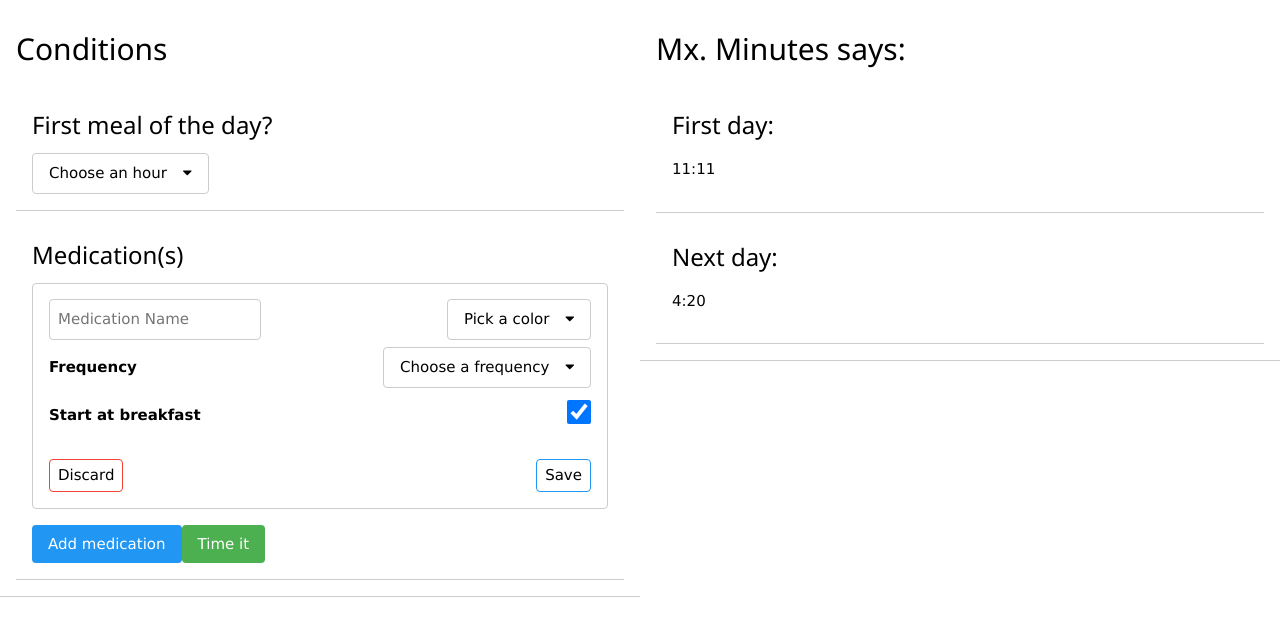
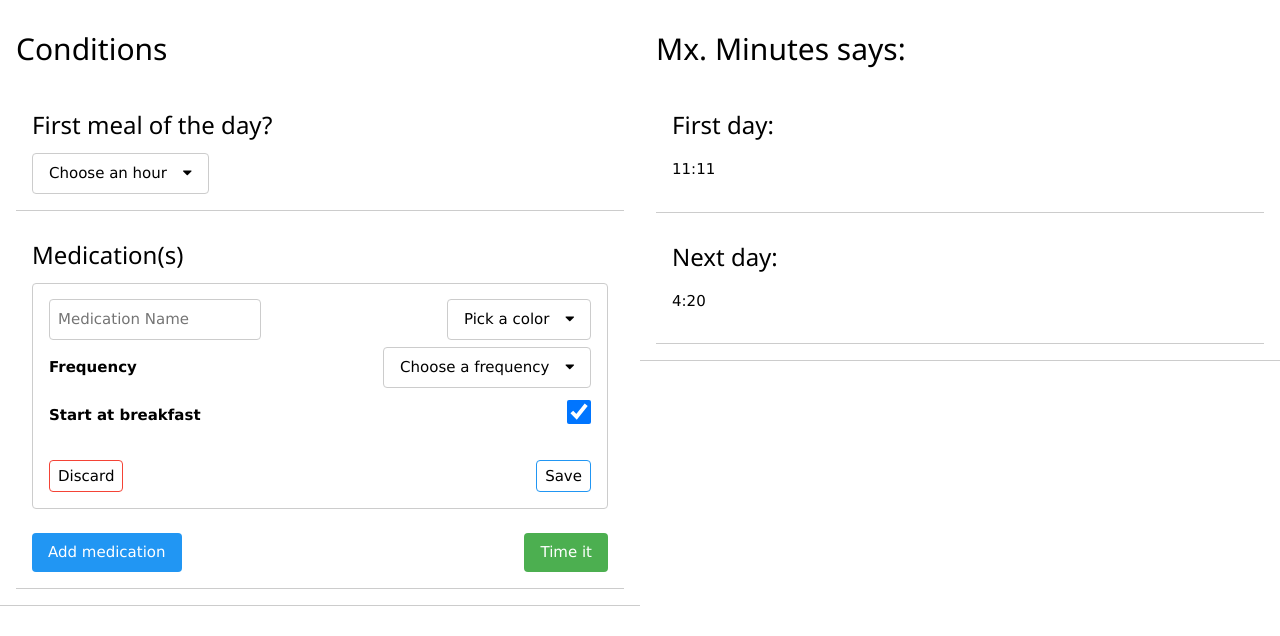
Before and after one commit to daini-rl/mx-minutes, a React (Create React App) app: page / in a window 1280 px wide. Shown: the top 636 px of the page. Built offline with nearby package versions, Linux system fonts and the light colour scheme.

Commit message:
feat: create styles for buttons row

```diff
--- /dev/null
+++ b/src/components/card/card.module.css
@@ -0,0 +1,6 @@
+.buttonsRow {
+    display: flex;
+    align-items: center;
+    justify-content: space-between;
+    margin-top: 24px;
+}
--- a/src/components/card/index.tsx
+++ b/src/components/card/index.tsx
@@ -1,14 +1,18 @@
+import styles from './card.module.css';
+
 interface CardProps {
     title: string | JSX.Element | JSX.Element[];
     children: JSX.Element | JSX.Element[];
     isSecondary?: boolean;
+    buttons?: JSX.Element | JSX.Element[];
 }
 
-export default function Card({ title, children, isSecondary }: CardProps) {
+export default function Card({ title, children, isSecondary, buttons }: CardProps) {
     return (
         <div className='w3-container w3-border-bottom w3-padding-16'>
             {isSecondary ? <h3>{title}</h3> : <h2>{title}</h2>}
             {children}
+            {buttons && <div className={styles.buttonsRow}>{buttons}</div>}
         </div>
     );
 }
--- a/src/components/medicationCard/index.tsx
+++ b/src/components/medicationCard/index.tsx
@@ -62,7 +62,7 @@ export default function MedicationCard({
     return (
         <div
             className={`w3-container w3-padding-16 w3-margin-bottom w3-border w3-border-${medicationColor} w3-round`}>
-            <div className={`${styles.medicationCardRow}`}>
+            <div className={styles.medicationCardRow}>
                 <div>
                     <Input
                         placeholder='Medication Name'
--- a/src/components/medicationCard/medicationCard.module.css
+++ b/src/components/medicationCard/medicationCard.module.css
@@ -7,7 +7,6 @@
 }
 
 .medicationCardButtonsRow {
-    height: 32px;
     display: flex;
     align-items: center;
     justify-content: space-between;
--- a/src/sections/test/index.tsx
+++ b/src/sections/test/index.tsx
@@ -58,15 +58,21 @@ export default function Test() {
                             handleDropdownValue={setMealHour}
                         />
                     </Card>
-                    <Card isSecondary title='Medication(s)'>
+                    <Card
+                        isSecondary
+                        title='Medication(s)'
+                        buttons={
+                            <>
+                                <Button buttonText={'Add medication'} buttonStateType='info' />
+                                <Button buttonText={'Time it'} buttonStateType='success' />
+                            </>
+                        }>
                         <MedicationCard
                             medicationsColors={medicationsColors}
                             frequencyHours={frequencyHours}
                             medicationStartHours={medicationStartHours}
                             handleSaveMedication={handleSave}
                         />
-                        <Button buttonText={'Add medication'} buttonStateType='info' />
-                        <Button buttonText={'Time it'} buttonStateType='success' />
                     </Card>
                 </Card>
             </div>
```
